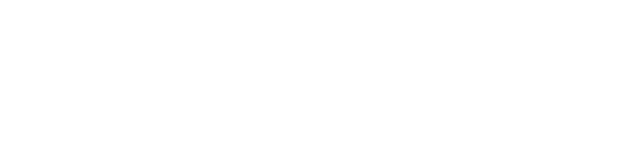
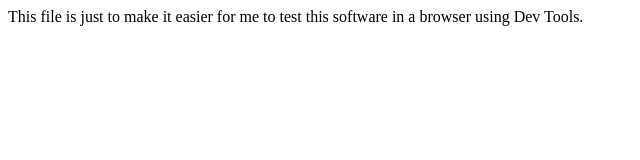
Before and after one commit to k4kfh/openWeatherJS, a plain HTML site: page index.html in a window 1280 px wide. Shown: the whole page, without its empty margins (0-640 px from the left). Drawn offline with Linux system fonts and the light colour scheme.

Commit message:
Update index.html

```diff
--- a/index.html
+++ b/index.html
@@ -2,4 +2,7 @@
     <head>
         <script src="openweather.js"></script>
     </head>
+    <body>
+        <p>This file is just to make it easier for me to test this software in a browser using Dev Tools.</p>
+    </body>
 </html>
```
